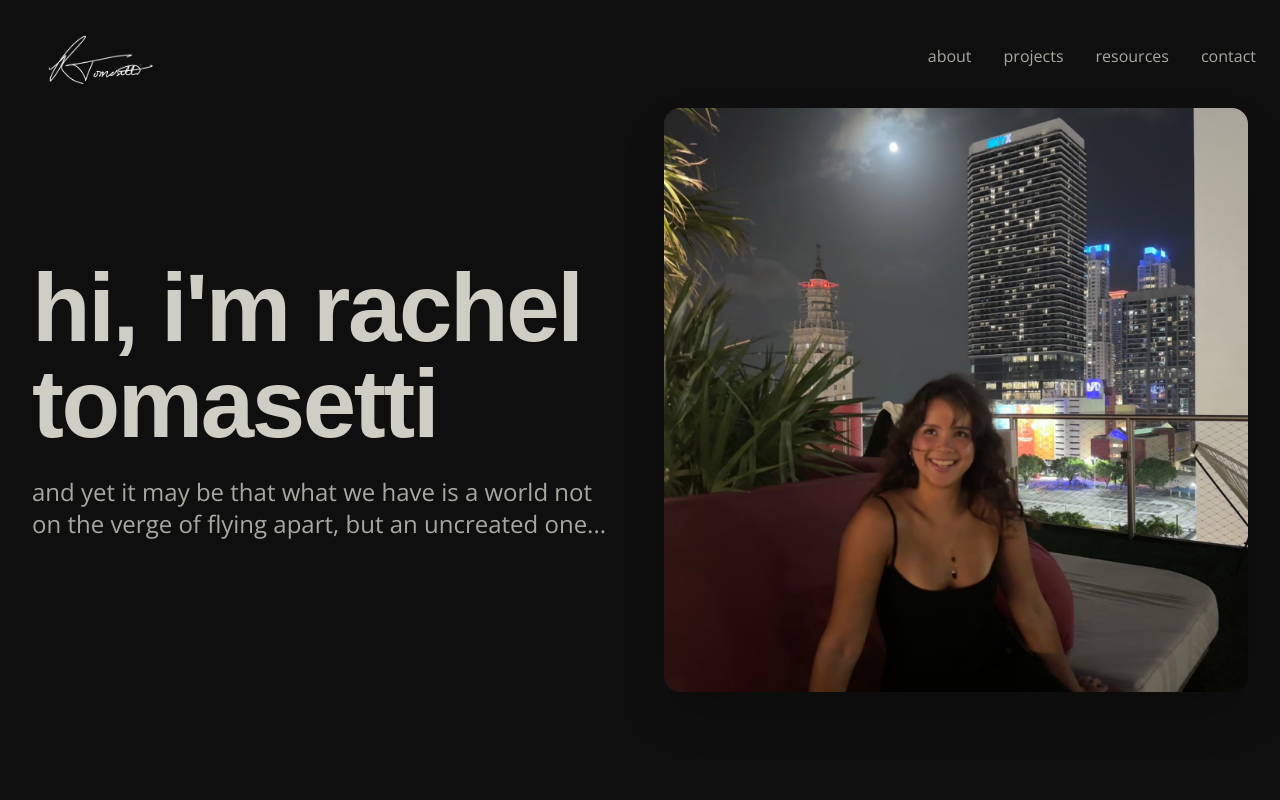
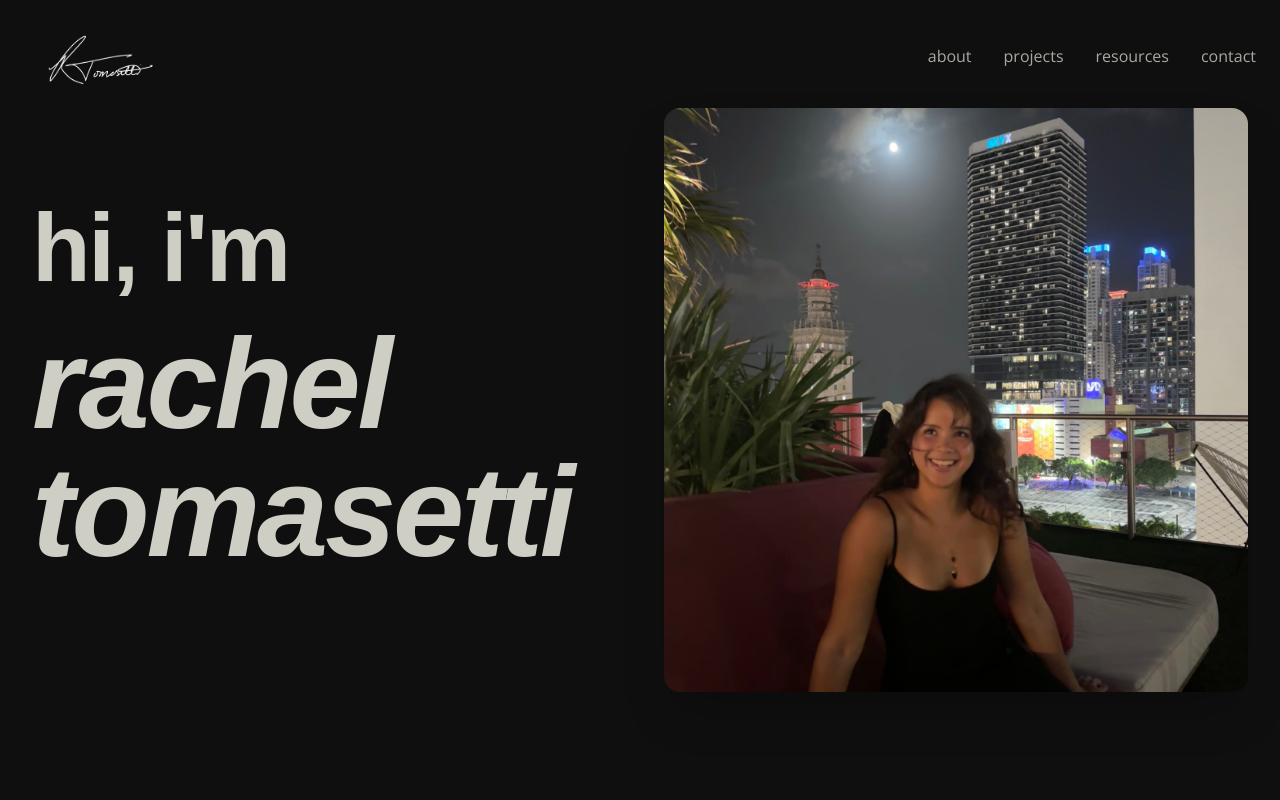
Before and after one commit to racheltomasetti/personal-website, a Next.js app: page / in a window 1280 px wide. Shown: the top 800 px of the page. Built offline with nearby package versions, Linux system fonts and the light colour scheme; a web font is replaced by a local one.

Commit message:
updated hero

```diff
--- a/components/sections/Hero.tsx
+++ b/components/sections/Hero.tsx
@@ -17,11 +17,14 @@ export default function Hero() {
       <div className="max-w-7xl mx-auto grid md:grid-cols-2 gap-12 items-center">
         <div>
           <h1 className="text-6xl md:text-7xl lg:text-8xl mb-6">
-            hi, i'm rachel tomasetti
+            hi, i'm
           </h1>
-          <p className="text-xl md:text-2xl text-foreground/80">
+          <h1 className="text-7xl md:text-8xl lg:text-9xl mb-6">
+            <em>rachel tomasetti</em>
+          </h1>
+          {/* <p className="text-xl md:text-2xl text-foreground/80">
             {randomQuote}
-          </p>
+          </p> */}
         </div>
         <div className="relative">
           <div className="aspect-[5/5] rounded-2xl overflow-hidden shadow-2xl relative">
```
